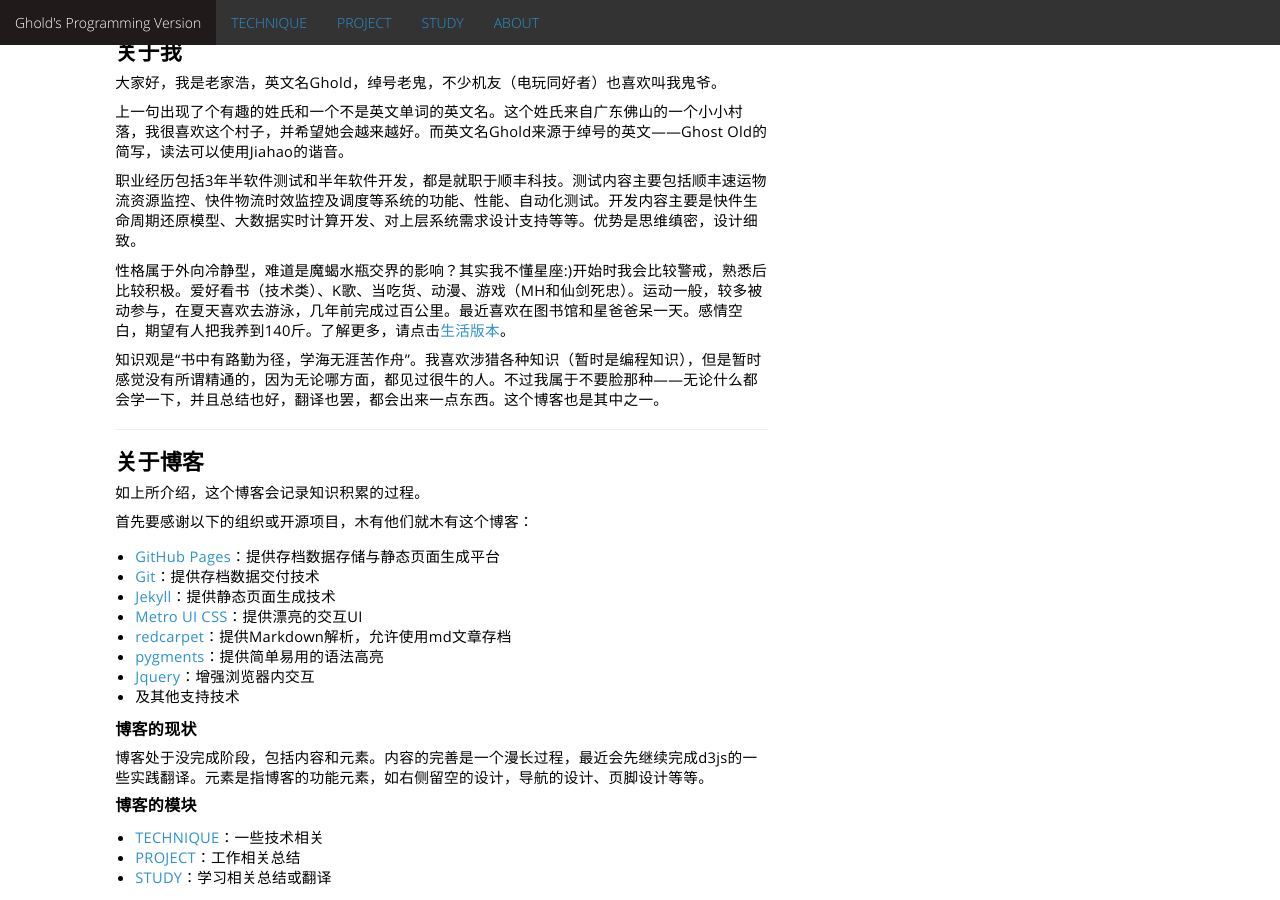
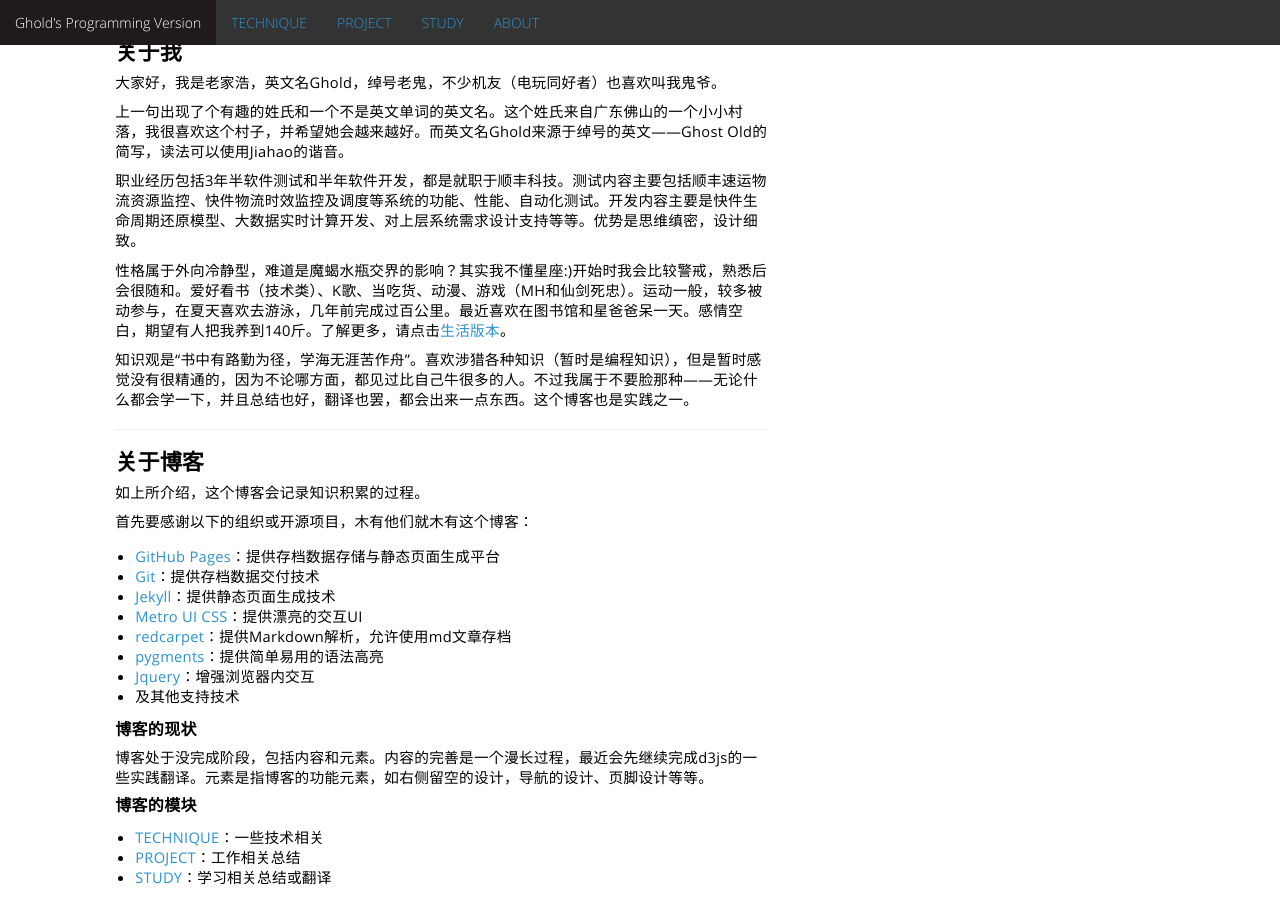
Before and after one commit to ghold/ghold.github.io, a Jekyll site: the page built from about.md, in a window 1280 px wide and 900 px high, scrolled down 348 px. Built offline with Jekyll 4.4.1, drawn with Linux system fonts in a browser that asks for light colours; Markdown is read by kramdown in place of the engine named in the settings.

Commit message:
update about

```diff
--- a/about.md
+++ b/about.md
@@ -48,9 +48,9 @@ Twitter：[https://twitter.com/Gholdnet](https://twitter.com/Gholdnet)
 
 职业经历包括3年半软件测试和半年软件开发，都是就职于顺丰科技。测试内容主要包括顺丰速运物流资源监控、快件物流时效监控及调度等系统的功能、性能、自动化测试。开发内容主要是快件生命周期还原模型、大数据实时计算开发、对上层系统需求设计支持等等。优势是思维缜密，设计细致。
 
-性格属于外向冷静型，难道是魔蝎水瓶交界的影响？其实我不懂星座:)开始时我会比较警戒，熟悉后比较积极。爱好看书（技术类）、K歌、当吃货、动漫、游戏（MH和仙剑死忠）。运动一般，较多被动参与，在夏天喜欢去游泳，几年前完成过百公里。最近喜欢在图书馆和星爸爸呆一天。感情空白，期望有人把我养到140斤。了解更多，请点击[生活版本](http://laojiahao.cn)。
+性格属于外向冷静型，难道是魔蝎水瓶交界的影响？其实我不懂星座:)开始时我会比较警戒，熟悉后会很随和。爱好看书（技术类）、K歌、当吃货、动漫、游戏（MH和仙剑死忠）。运动一般，较多被动参与，在夏天喜欢去游泳，几年前完成过百公里。最近喜欢在图书馆和星爸爸呆一天。感情空白，期望有人把我养到140斤。了解更多，请点击[生活版本](http://laojiahao.cn)。
 
-知识观是“书中有路勤为径，学海无涯苦作舟”。我喜欢涉猎各种知识（暂时是编程知识），但是暂时感觉没有所谓精通的，因为无论哪方面，都见过很牛的人。不过我属于不要脸那种——无论什么都会学一下，并且总结也好，翻译也罢，都会出来一点东西。这个博客也是其中之一。
+知识观是“书中有路勤为径，学海无涯苦作舟”。喜欢涉猎各种知识（暂时是编程知识），但是暂时感觉没有很精通的，因为不论哪方面，都见过比自己牛很多的人。不过我属于不要脸那种——无论什么都会学一下，并且总结也好，翻译也罢，都会出来一点东西。这个博客也是实践之一。
 
 ---
 ###关于博客
```
